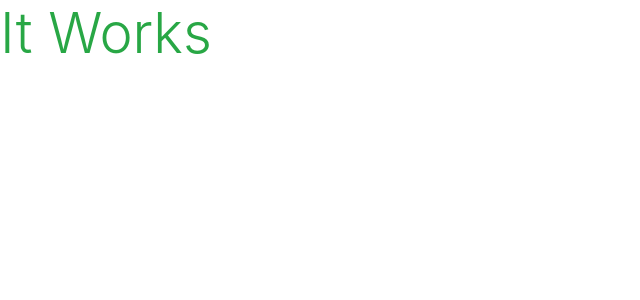
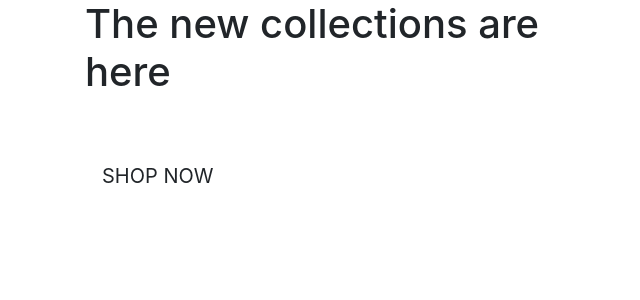
Before and after one commit to radule90/ado, a Django app: page / in a window 1280 px wide. Shown: the top 300 px of the page, without its empty margins (0-640 px from the left). Run offline with Django 3.2, Linux system fonts and the light colour scheme; some libraries are stand-ins or nearby versions.

Commit message:
Add homepage content

```diff
--- a/home/templates/home/index.html
+++ b/home/templates/home/index.html
@@ -1,6 +1,23 @@
 {% extends 'base.html' %}
 {% load static %}
-
+{% block page_header %}
+<div class="container header-container">
+    <div class="row">
+        <div class="col"></div>
+    </div>
+</div>
+{% endblock %}
 {% block content %}
-<h1 class="display-4 text-success">It Works</h1>
+<div class="container h-100">
+    <div class="row h-100">
+        <div class="col-7 col-md-6 my-auto">
+            <h1 display-4 logo-font text-black>The new collections are here</h1>
+            <div class="my-5">
+                <h4>
+                    <a href="" class="shop-now-button btn btn-lg rounded-0 text-uppercase py-3">Shop Now</a>
+                </h4>
+            </div>
+        </div>
+    </div>
+</div>
 {% endblock content %}
```
